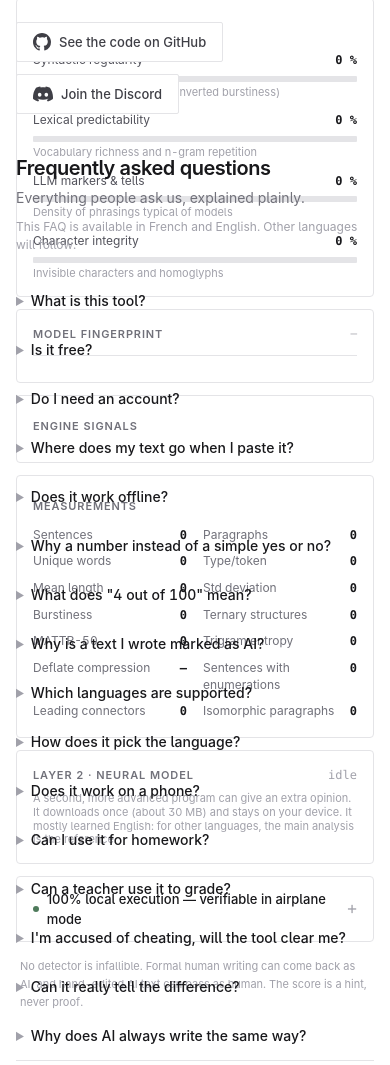
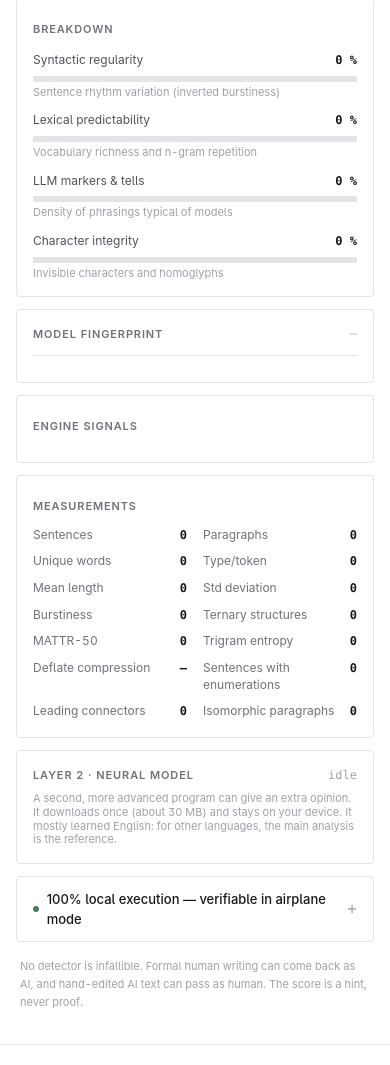
Before and after one commit to joynix28/is-it-ai-generated.org, a website built with Vite: page app/index.html in a window 390 px wide. Shown: the part 935-2000 px from the top of the page. Built offline with nearby package versions, Linux system fonts and the light colour scheme.

Commit message:
Fix the layout collision between the tool and the FAQ
The tool was built as a fixed-height workspace: main was pinned to the viewport
height. Its content is taller than the viewport on phones, so it spilled past
its own box and painted over the FAQ section below. That is the text-on-text
overlap.

main now grows with its content on small screens and keeps the fixed height only
on large screens, where the side panel scrolls inside its own box. Verified:
zero overflow past main on both form factors, and the FAQ now begins 243px below
the tool instead of underneath it. The FAQ also gains real spacing, a divider
between questions and a readable answer width.

The side panel is allowed to shrink (min-w-0) so long labels truncate instead of
pushing the layout, and the answers no longer stretch the full width.

```diff
--- a/app/index.html
+++ b/app/index.html
@@ -32,10 +32,10 @@
       <button id="tab-image" type="button" role="tab" aria-selected="false" aria-controls="pane-image" class="tab" data-i18n="tabs.image">Inspection d'image</button>
     </nav>
 
-    <main class="h-[calc(100vh-5.5rem)]">
+    <main class="min-h-[calc(100vh-5.5rem)] lg:h-[calc(100vh-5.5rem)]">
       <!-- ================================================== TEXT ========== -->
       <div id="pane-text" role="tabpanel" aria-labelledby="tab-text" class="grid grid-cols-1 lg:h-full lg:grid-cols-[minmax(0,60fr)_minmax(0,40fr)]">
-        <section class="flex flex-col border-b lg:min-h-0 lg:border-b-0 lg:border-r hairline">
+        <section class="flex min-w-0 flex-col border-b lg:min-h-0 lg:border-b-0 lg:border-r hairline">
           <div class="flex shrink-0 flex-wrap items-center justify-between gap-2 border-b px-4 py-2.5 hairline">
             <span class="metric-label" data-i18n="editor.label">Éditeur</span>
             <div class="flex items-center gap-1.5">
@@ -64,7 +64,7 @@
           </div>
         </section>
 
-        <aside class="min-h-0 overflow-y-auto bg-white px-4 py-4 dark:bg-[#0A0A0A]">
+        <aside class="min-w-0 bg-white px-4 py-4 dark:bg-[#0A0A0A] lg:min-h-0 lg:overflow-y-auto">
           <div class="panel p-4">
             <div class="flex items-start justify-between">
               <span class="metric-label" data-i18n="score.title">Probabilité IA</span>
@@ -186,7 +186,7 @@
 
       <!-- ================================================= IMAGE ========== -->
       <div id="pane-image" role="tabpanel" aria-labelledby="tab-image" class="hidden grid-cols-1 lg:h-full lg:grid-cols-[minmax(0,60fr)_minmax(0,40fr)]">
-        <section class="flex flex-col border-b lg:min-h-0 lg:border-b-0 lg:border-r hairline">
+        <section class="flex min-w-0 flex-col border-b lg:min-h-0 lg:border-b-0 lg:border-r hairline">
           <div class="flex shrink-0 flex-wrap items-center justify-between gap-2 border-b px-4 py-2.5 hairline">
             <span class="metric-label" data-i18n="image.label">Image</span>
             <div class="flex items-center gap-1.5">
@@ -225,7 +225,7 @@
           </div>
         </section>
 
-        <aside class="min-h-0 overflow-y-auto bg-white px-4 py-4 dark:bg-[#0A0A0A]">
+        <aside class="min-w-0 bg-white px-4 py-4 dark:bg-[#0A0A0A] lg:min-h-0 lg:overflow-y-auto">
           <div class="panel p-4">
             <div class="flex items-start justify-between">
               <span class="metric-label" data-i18n="image.verdict">Verdict</span>
@@ -284,7 +284,7 @@
       </div>
     </main>
 
-    <section class="mt-16 border-t px-4 py-12 hairline bg-white dark:bg-[#0A0A0A]">
+    <section class="border-t px-4 py-14 hairline bg-white dark:bg-[#0A0A0A]">
       <div class="mx-auto max-w-3xl">
         <div class="flex flex-wrap items-center gap-3">
           <a href="https://github.com/joynix28/is-it-ai-generated.org" target="_blank" rel="noopener" class="btn h-10 gap-2 px-4">
@@ -300,7 +300,7 @@
         <h2 class="mt-10 text-xl font-semibold tracking-tight" data-i18n="faq.title">Questions fréquentes</h2>
         <p class="mt-1 text-body text-zinc-500" data-i18n="faq.lead">Tout ce qu'on nous demande, expliqué simplement.</p>
         <p class="mt-2 text-label text-zinc-400" data-i18n="faq.disclaimer">Cette FAQ est disponible en français et en anglais.</p>
-        <div id="faq-list" class="mt-6"></div>
+        <div id="faq-list" class="mt-6 divide-y hairline"></div>
       </div>
     </section>
 
--- a/app/src/main.ts
+++ b/app/src/main.ts
@@ -1004,12 +1004,12 @@ function renderFaq(): void {
   if (!items.length) return;
   for (const item of items) {
     const details = document.createElement('details');
-    details.className = 'border-b hairline';
+    details.className = 'group py-1';
     const summary = document.createElement('summary');
-    summary.className = 'cursor-pointer py-3 text-body font-medium marker:text-zinc-400';
+    summary.className = 'cursor-pointer list-none py-3 pr-8 text-body font-medium marker:content-none';
     summary.textContent = item.q;
     const answer = document.createElement('p');
-    answer.className = 'pb-4 text-body leading-relaxed text-zinc-600 dark:text-zinc-400';
+    answer.className = 'max-w-2xl pb-4 pr-8 text-body leading-relaxed text-zinc-600 dark:text-zinc-400';
     answer.textContent = item.a;
     details.append(summary, answer);
     list.append(details);
```
